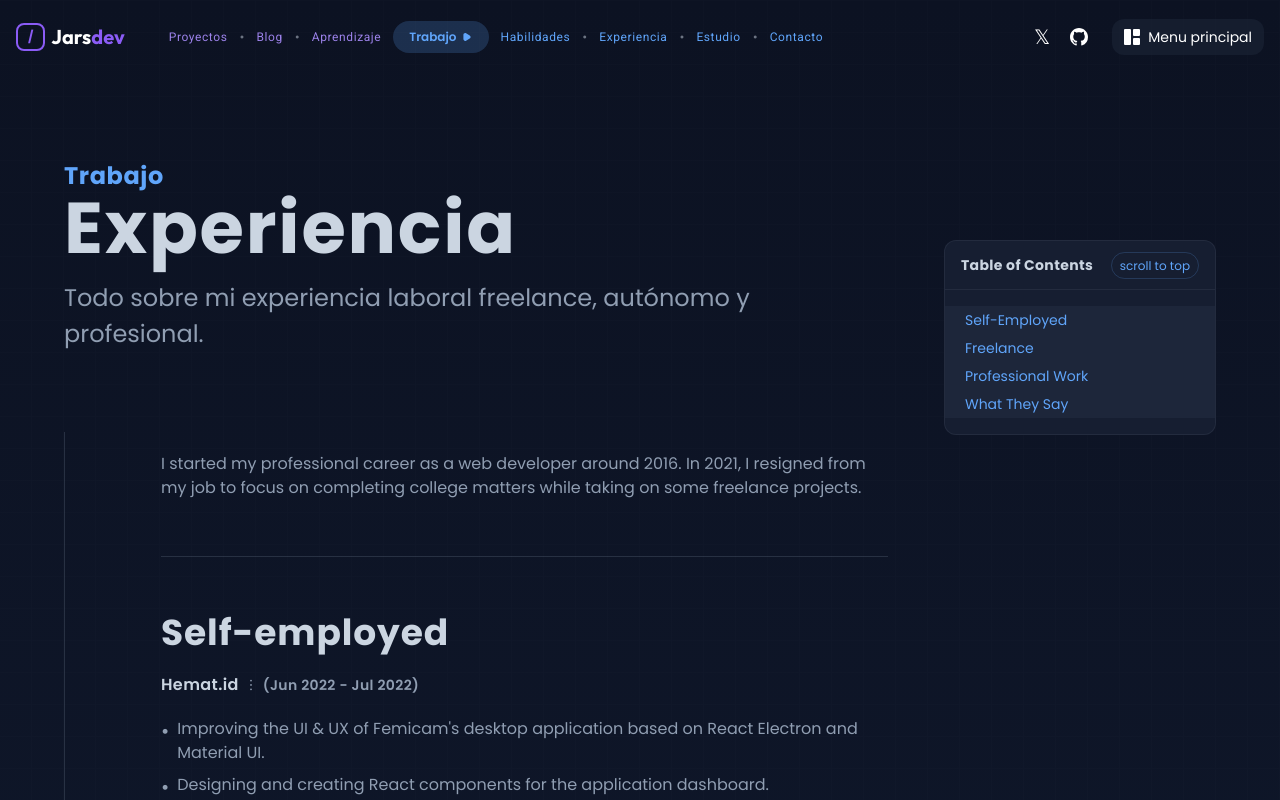
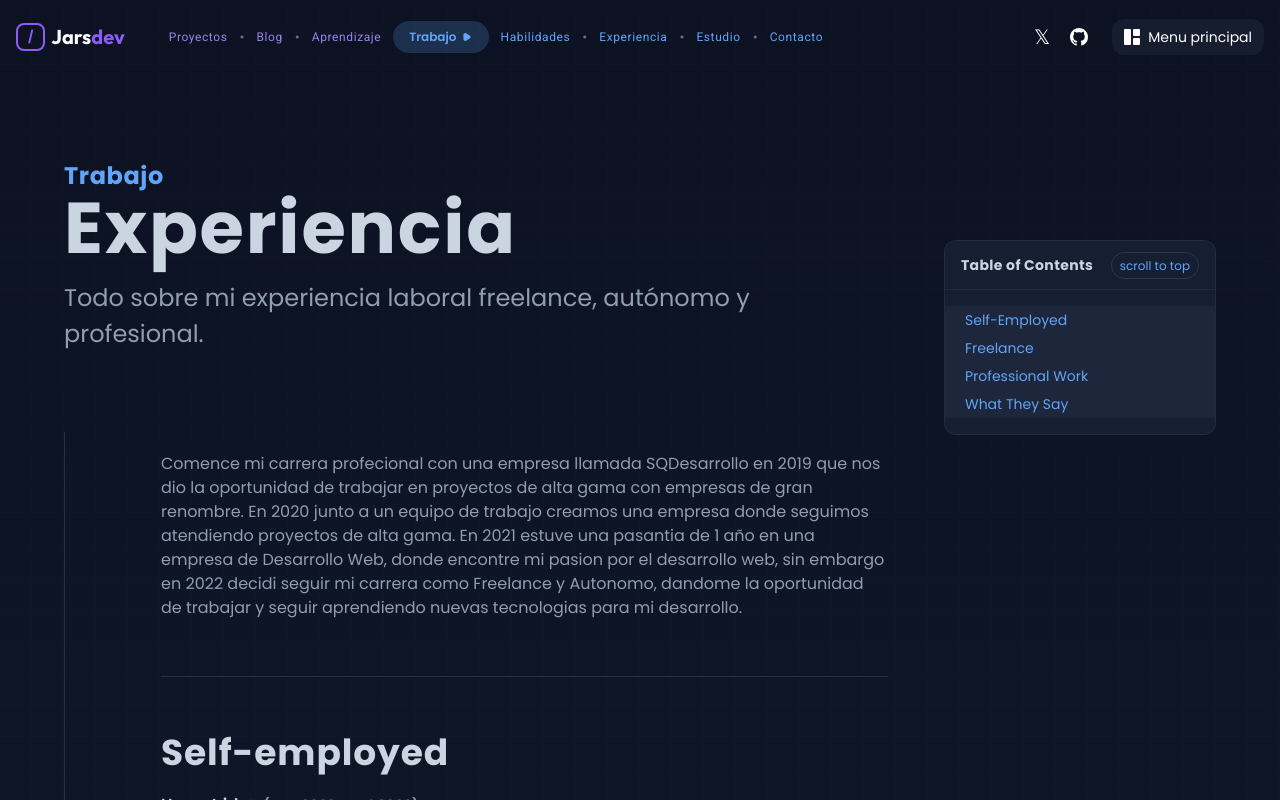
Before and after one commit to ImJars/Development-full-coding, a React (Vite) app: page /experience in a window 1280 px wide. Shown: the top 800 px of the page. Built offline with nearby package versions, Linux system fonts and the light colour scheme.

Commit message:
Update experience.jsx

```diff
--- a/src/experience.jsx
+++ b/src/experience.jsx
@@ -197,9 +197,16 @@ function Experience() {
                                             text-text-general text-base space-y-6"
                 >
                   <h1 className="mt-5">
-                    I started my professional career as a web developer around
-                    2016. In 2021, I resigned from my job to focus on completing
-                    college matters while taking on some freelance projects.
+                    Comence mi carrera profecional con una empresa llamada
+                    SQDesarrollo en 2019 que nos dio la oportunidad de trabajar
+                    en proyectos de alta gama con empresas de gran renombre. En
+                    2020 junto a un equipo de trabajo creamos una empresa donde
+                    seguimos atendiendo proyectos de alta gama. En 2021 estuve
+                    una pasantia de 1 año en una empresa de Desarrollo Web,
+                    donde encontre mi pasion por el desarrollo web, sin embargo
+                    en 2022 decidi seguir mi carrera como Freelance y Autonomo,
+                    dandome la oportunidad de trabajar y seguir aprendiendo
+                    nuevas tecnologias para mi desarrollo.
                   </h1>
                 </div>
                 <div ref={refAnimateScroll}>
```
